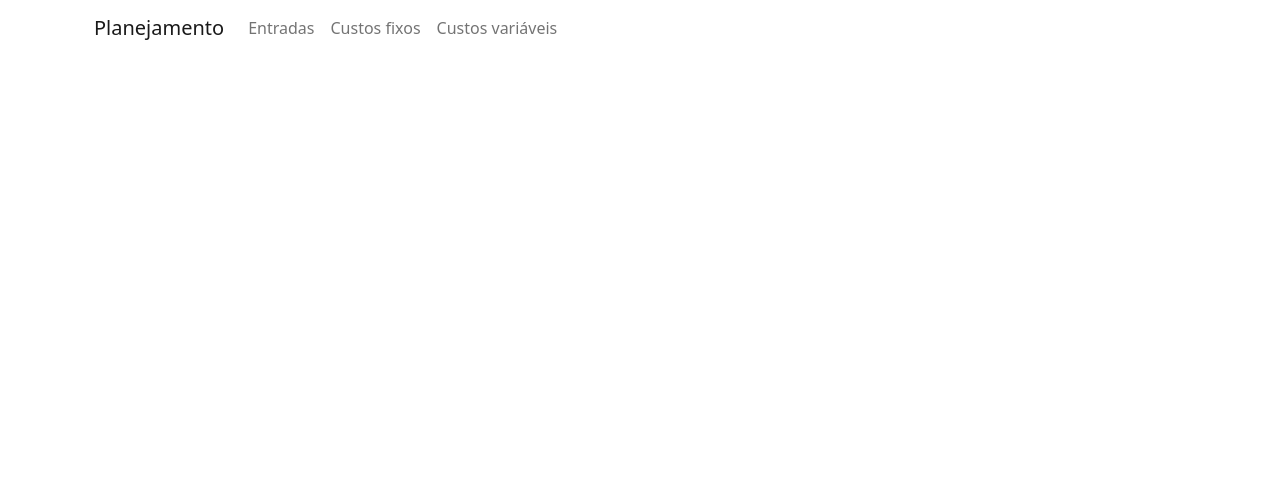
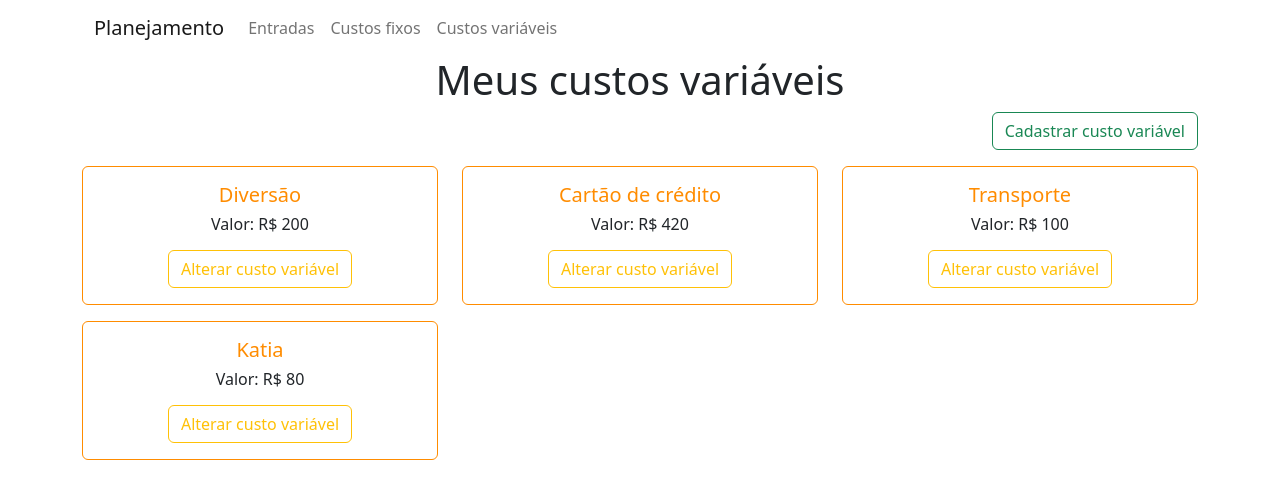
Before and after one commit to Raphael-Ribeiro-Lino/front-end-planejamento-financeiro, an Angular app: page /custos-variaveis in a window 1280 px wide. Before the commit this address led to /. Shown: the top 498 px of the page. Built offline with nearby package versions, Linux system fonts and the light colour scheme.

Commit message:
Adicionando lista custos variaveis

```diff
--- a/src/app/app.component.html
+++ b/src/app/app.component.html
@@ -9,7 +9,7 @@
         <div class="navbar-nav">
           <a class="nav-link" routerLink="/entradas">Entradas</a>
           <a class="nav-link" routerLink="/custos-fixos">Custos fixos</a>
-          <a class="nav-link" routerLink="#">Custos variáveis</a>
+          <a class="nav-link" routerLink="/custos-variaveis">Custos variáveis</a>
         </div>
       </div>
     </div>
--- a/src/app/custos-variaveis/lista-custos-variaveis/lista-custos-variaveis.component.css
+++ b/src/app/custos-variaveis/lista-custos-variaveis/lista-custos-variaveis.component.css
@@ -0,0 +1,7 @@
+h5{
+    color: darkorange;
+}
+
+.card{
+    border-color: darkorange;
+}
--- a/src/app/custos-variaveis/lista-custos-variaveis/lista-custos-variaveis.component.html
+++ b/src/app/custos-variaveis/lista-custos-variaveis/lista-custos-variaveis.component.html
@@ -1 +1,19 @@
-<p>lista-custos-variaveis works!</p>
+<h1 class="text-center">Meus custos variáveis</h1>
+<div style="text-align: right;">
+    <button type="button" class="btn btn-outline-success" routerLink="/custos-variaveis/formulario">Cadastrar custo variável</button>
+</div>
+<div  class="row mt-3">
+    <div *ngFor="let custoVariavel of custosVariaveis" class="col-sm-4 mb-3">
+      <div class="card">
+        <div class="card-body text-center">
+            <h5 class="card-text">{{custoVariavel.nome}}</h5>
+            <h6 class="card-text">Valor: R$ {{custoVariavel.valor}}</h6>
+            <div style="text-align: right;" class="mt-3">
+            <div class="text-center">
+                <button type="button" class="btn btn-outline-warning" routerLink="/custos-variaveis/formulario/1">Alterar custo variável</button>
+            </div>
+        </div>
+        </div>
+      </div>
+    </div>
+  </div>
--- a/src/app/custos-variaveis/lista-custos-variaveis/lista-custos-variaveis.component.ts
+++ b/src/app/custos-variaveis/lista-custos-variaveis/lista-custos-variaveis.component.ts
@@ -1,4 +1,5 @@
 import { Component, OnInit } from '@angular/core';
+import { CustoVariavelOutput } from 'src/app/dtos/outputs/custoVariavelOutput';
 
 @Component({
   selector: 'app-lista-custos-variaveis',
@@ -7,6 +8,13 @@ import { Component, OnInit } from '@angular/core';
 })
 export class ListaCustosVariaveisComponent implements OnInit {
 
+  custosVariaveis: CustoVariavelOutput [] =[
+    {id: 1, nome: "Diversão", valor: 200},
+    {id: 2, nome: "Cartão de crédito", valor: 420},
+    {id: 3, nome: "Transporte", valor: 100},
+    {id: 4, nome: "Katia", valor: 80}
+  ]
+
   constructor() { }
 
   ngOnInit(): void {
--- /dev/null
+++ b/src/app/dtos/outputs/custoVariavelOutput.ts
@@ -0,0 +1,5 @@
+export interface CustoVariavelOutput{
+    id: number
+    nome: string
+    valor: number
+}
```
Also changed, not shown: src/app/app-routing.module.ts (+6 -1 lines).
